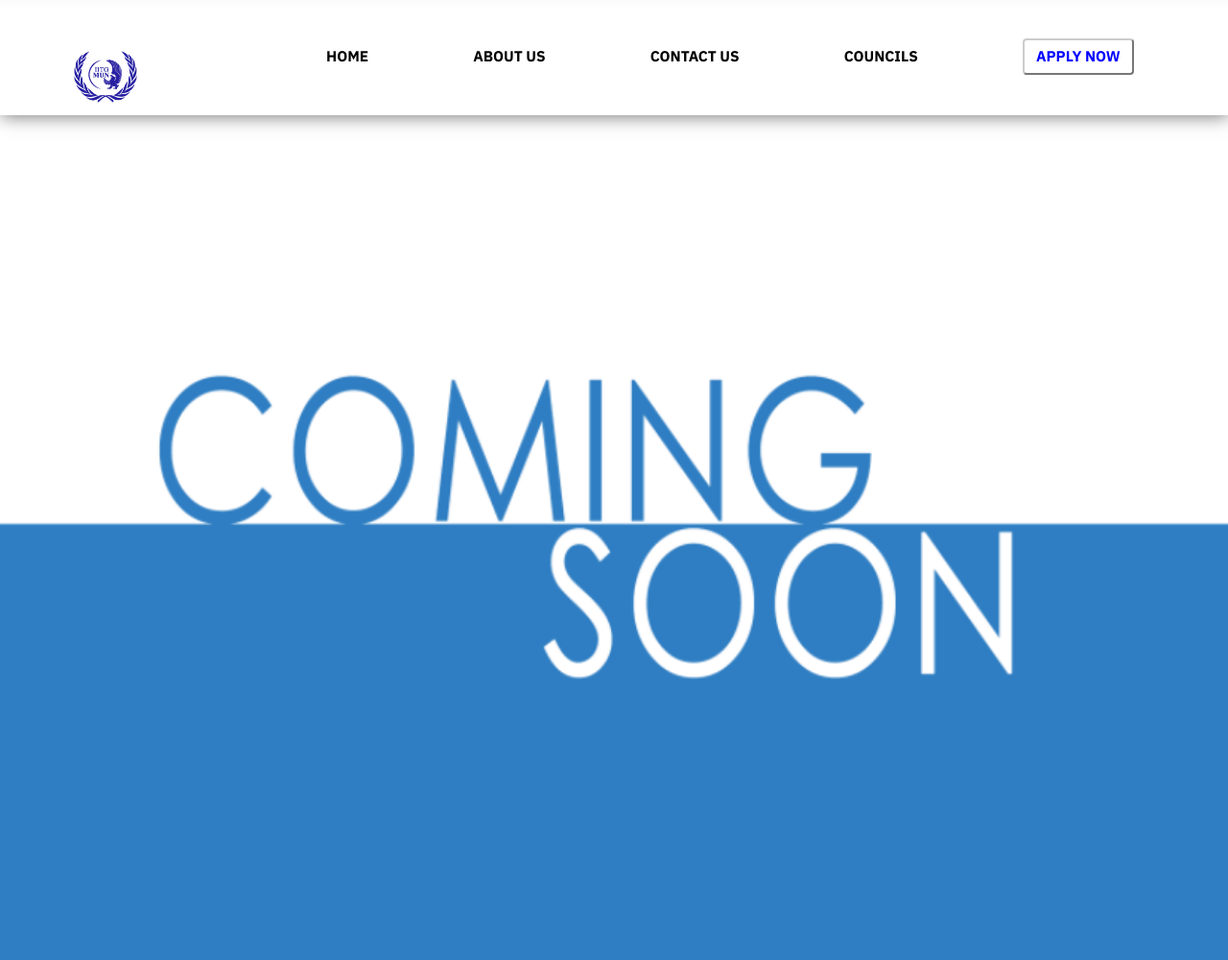
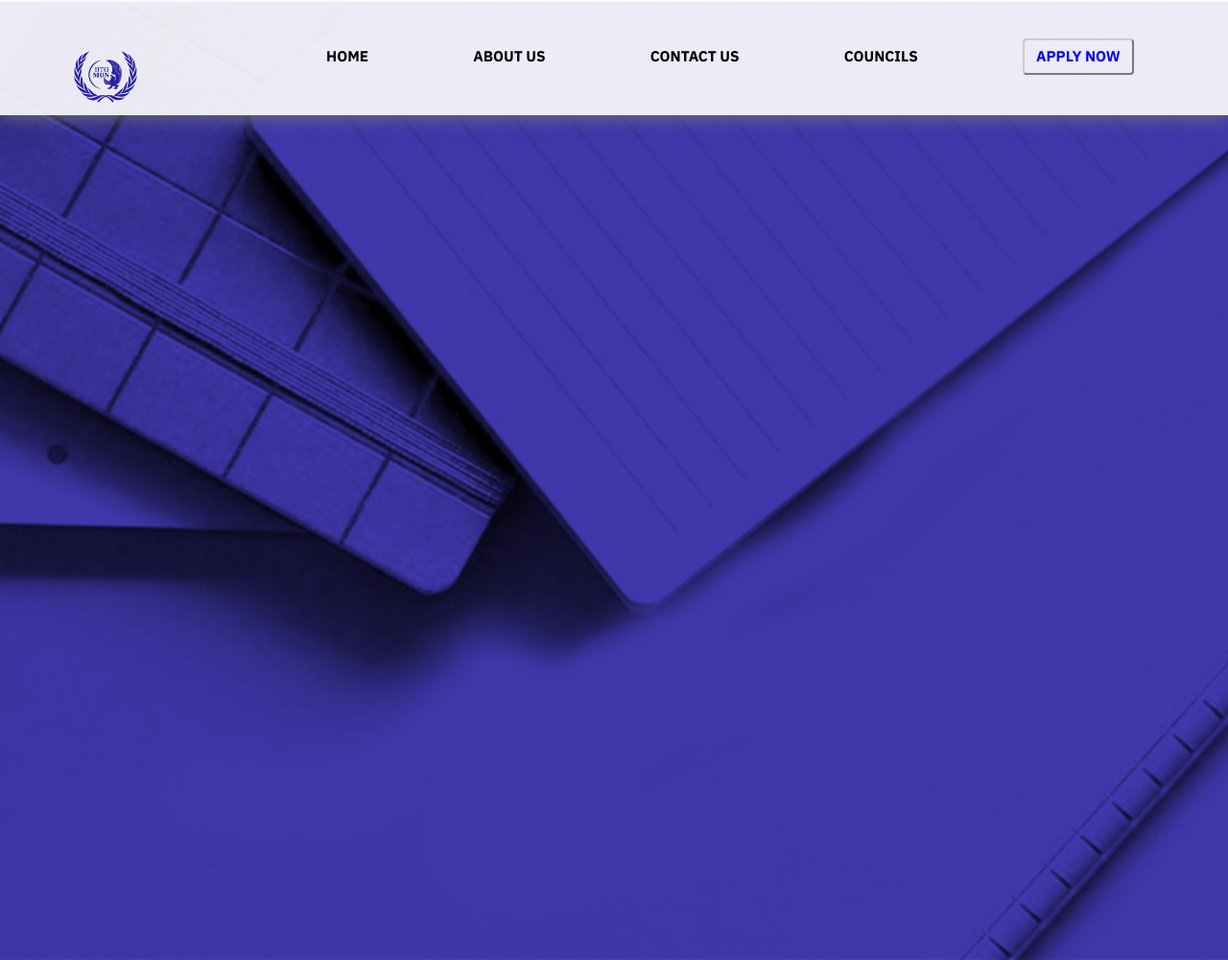
Before and after one commit to rupam170123041/IITG-MUN.github.io, a Jekyll site: the page built from coming-soon.html, in a window 1280 px wide and 1000 px high. Shown: the whole window at 96% size. Built offline with Jekyll 4.4.1, drawn with Linux system fonts in a browser that asks for light colours; nearby versions of some CDN libraries; comment, search, counter and statistics services are not loaded.

Commit message:
Update coming-soon.html

```diff
--- a/_includes/coming-soon.html
+++ b/_includes/coming-soon.html
@@ -1 +1 @@
-<section id="coming-soon" style="background-image: url('{{ site.baseurl }}/img/comingsoon.png')"></section>
+<section id="coming-soon" style="background-image: url('{{ site.baseurl }}/img/sections-background/workshop.png')"></section>
```
